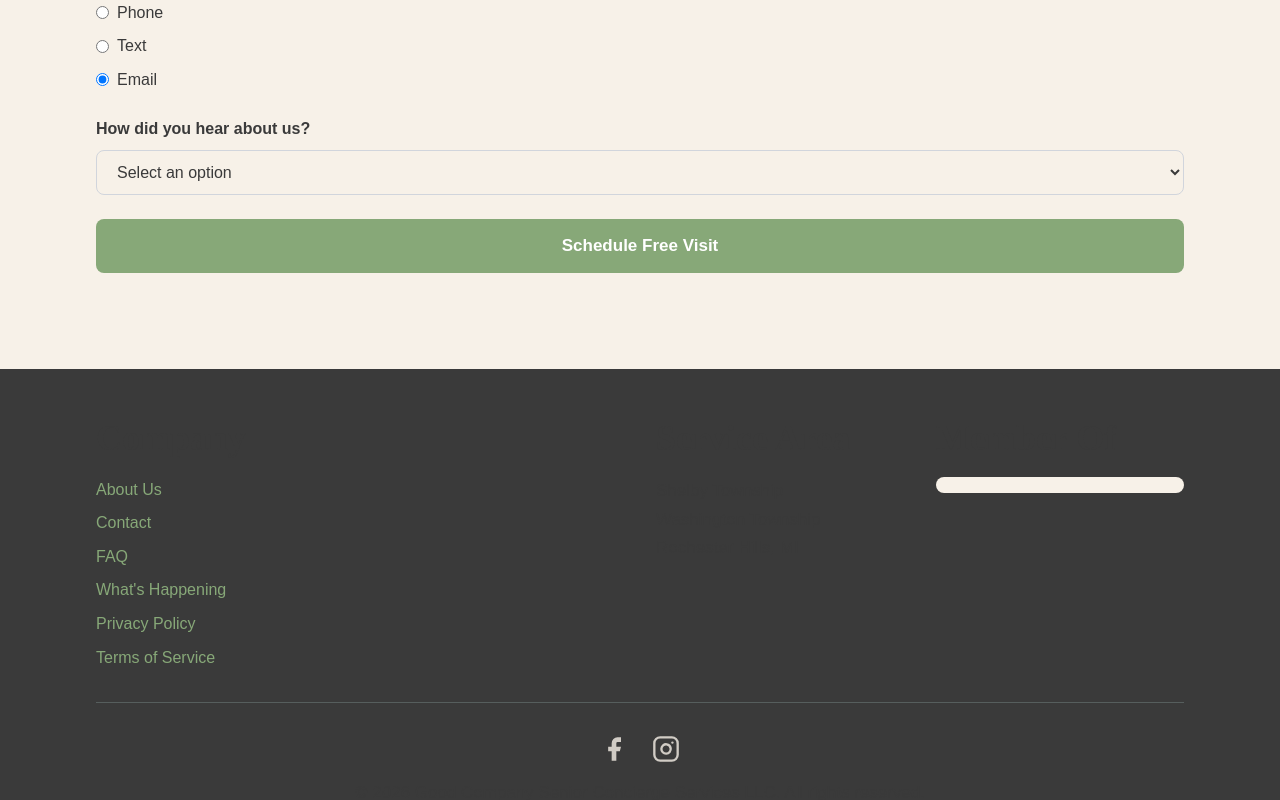
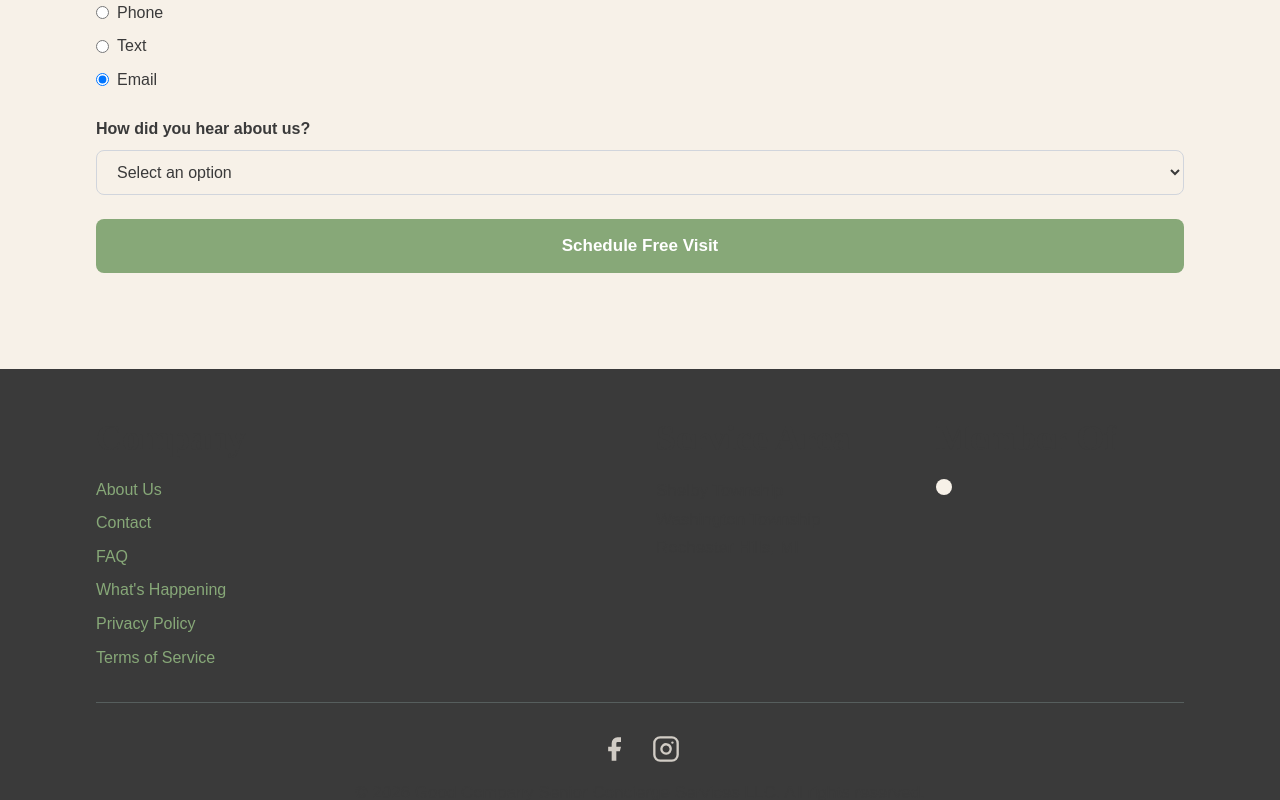
Before and after one commit to GoodCompanySCS/goodcompany-scs, a Next.js app: page / in a window 1280 px wide. Shown: the part 2938-3738 px from the top of the page. Built offline with nearby package versions, Linux system fonts and the light colour scheme.

Commit message:
Update layout.tsx

```diff
--- a/app/layout.tsx
+++ b/app/layout.tsx
@@ -173,17 +173,16 @@ function Footer() {
                 backgroundColor: "#F7F1E8",
                 borderRadius: "8px",
                 padding: "8px",
-                display: "flex",
-                alignItems: "center",
-                justifyContent: "center",
+                display: "inline-block",
+                maxWidth: "160px",
                 overflow: "hidden",
               }}
             >
               <div
                 id="mni-membership-639174709150268212"
                 style={{
-                  transform: "scale(0.65)",
-                  transformOrigin: "top center",
+                  transform: "scale(0.75)",
+                  transformOrigin: "top left",
                 }}
               ></div>
             </div>
```
